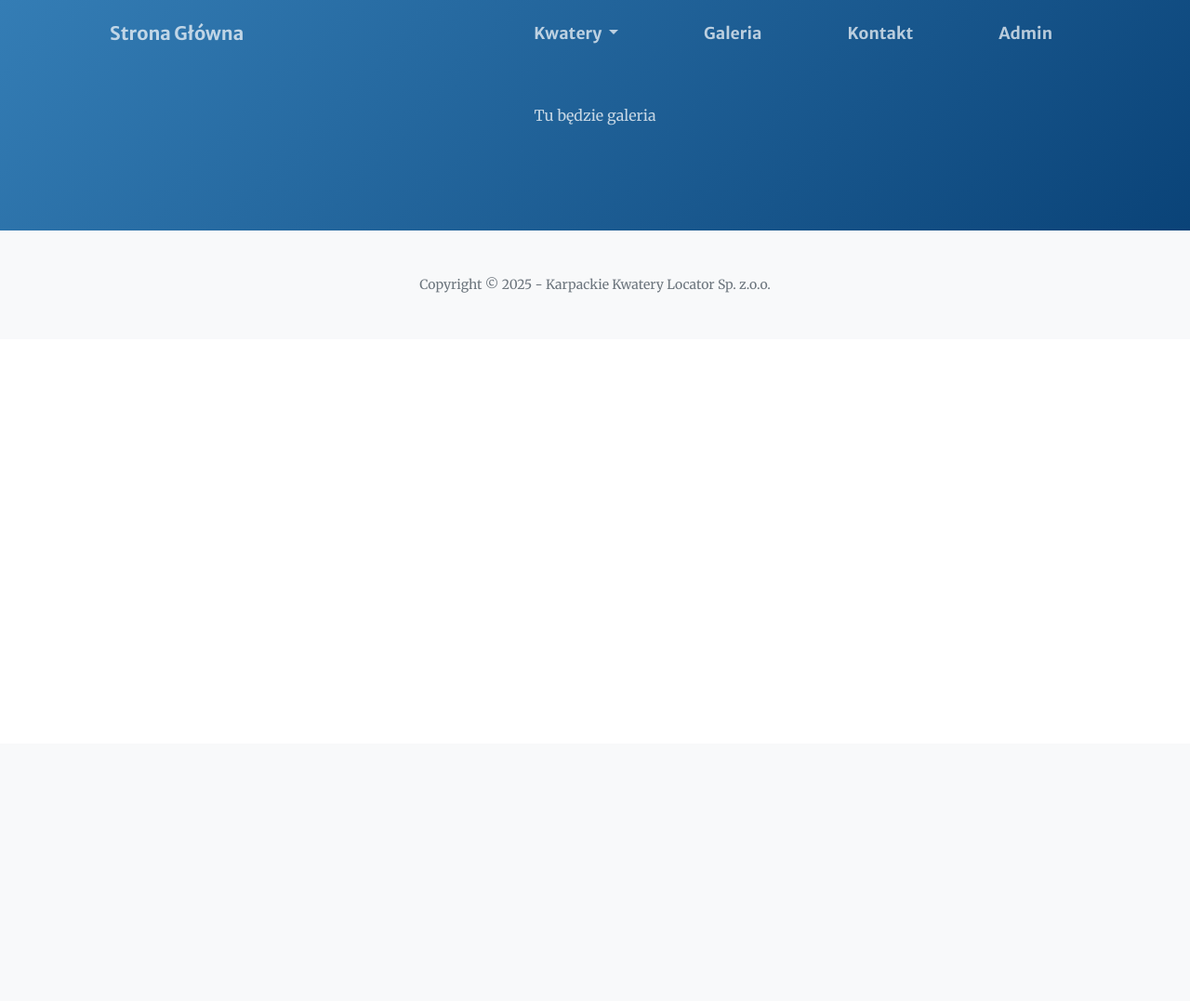
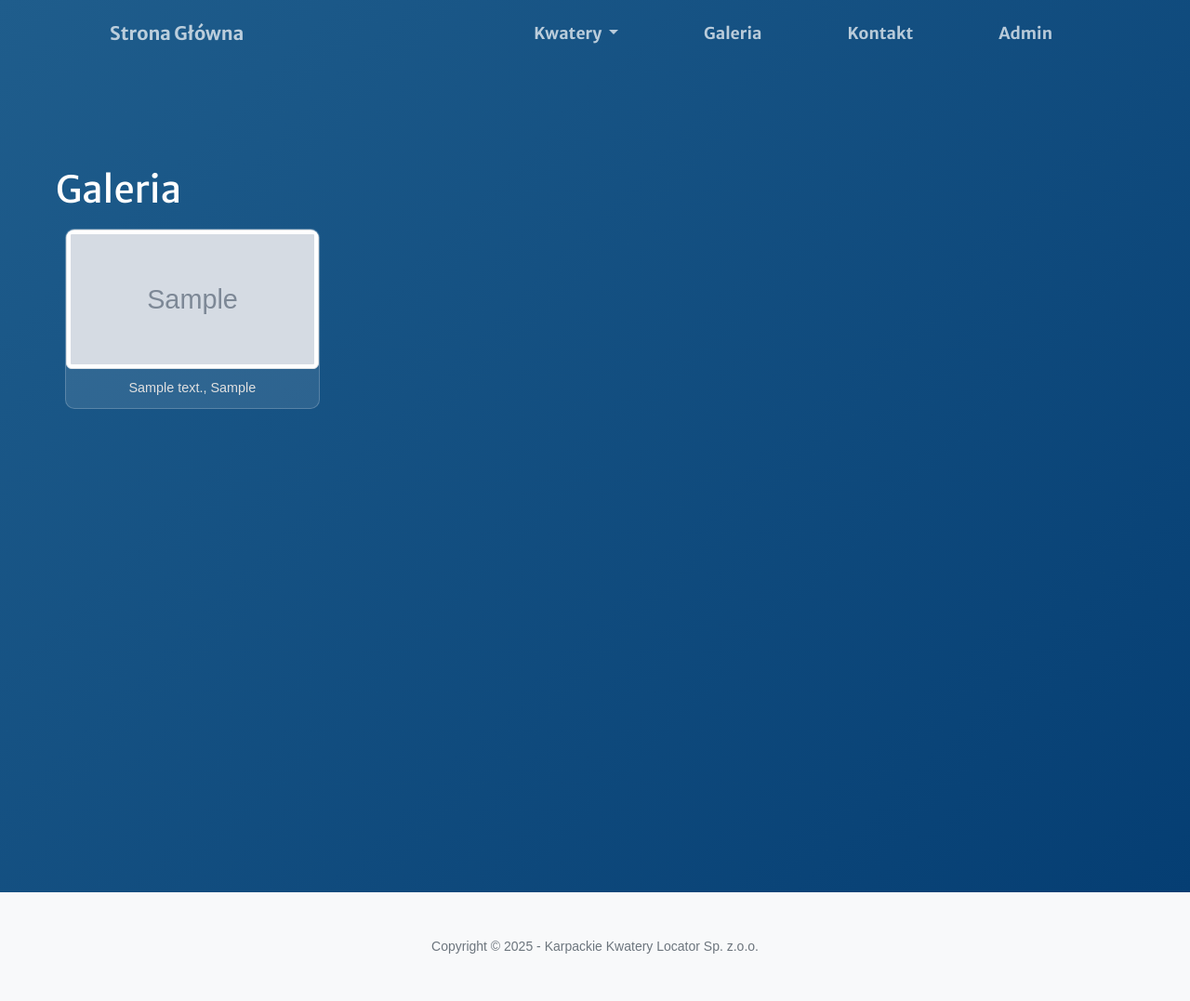
Before and after one commit to mykasero/Karpackie-Kwatery-Locator, a Django app: page /galeria/ in a window 1280 px wide. Shown: the whole page at 93% size. Before the commit the page ends 315 px from the top, so only its background shows below. Run offline with Django 5.2, Linux system fonts and the light colour scheme; tables that the repository leaves empty hold one stand-in row (values such as "Sample post"); grey boxes marked "Sample" are stand-in pictures; parts of the project's set-up code (start-up, migrations or seed data) failed here and were passed over; some libraries are stand-ins or nearby versions.

Commit message:
updated gallery template for loading the images as miniatures + modals to show full picture, added a custom css file for this template

```diff
--- /dev/null
+++ b/static/css/gallery_styles.css
@@ -0,0 +1,81 @@
+body {
+    margin: 0;
+    padding: 0;
+    font-family: 'Arial', sans-serif;
+    background: linear-gradient(135deg, rgb(52, 125, 181) 0%, rgb(10, 67, 120) 100%);
+    color: #fff;
+}
+
+.container2 {
+    max-width: 1200px;
+    margin: 0 auto;
+    padding: 20px;
+    min-height: 100vh;
+}
+
+.gallery-grid {
+    display: grid;
+    grid-template-columns: repeat(2, 1fr);
+    gap: 15px;
+    padding: 10px;
+}
+
+.gallery-item {
+    background: rgba(255, 255, 255, 0.1);
+    border-radius: 10px;
+    overflow: hidden;
+    transition: transform 0.3s ease, box-shadow 0.3s ease;
+    border: 1px solid rgba(255, 255, 255, 0.2);
+}
+
+.gallery-item:hover {
+    transform: scale(1.03);
+    box-shadow: 0 6px 12px rgba(0, 0, 0, 0.15);
+}
+
+.gallery-image {
+    width: 100%;
+    height: 200px;
+    object-fit: cover;
+    cursor: pointer;
+}
+
+.image-title {
+    padding: 10px;
+    text-align: center;
+    color: #e0e0e0;
+    font-size: 0.9em;
+    word-break: break-word;
+}
+
+/* Responsive grid
+@media (min-width: 600px) {
+    .gallery-grid {
+        grid-template-columns: repeat(3, 1fr);
+    }
+}
+
+@media (min-width: 768px) {
+    .gallery-grid {
+        grid-template-columns: repeat(4, 1fr);
+    }
+}
+
+@media (min-width: 1024px) {
+    .gallery-grid {
+        grid-template-columns: repeat(5, 1fr);
+    }
+}
+
+ Adjust image height on larger screens
+@media (min-width: 768px) {
+    .gallery-image {
+        height: 180px;
+    }
+}
+
+@media (min-width: 1024px) {
+    .gallery-image {
+        height: 160px;
+    }
+} */
--- a/templates/core/gallery.html
+++ b/templates/core/gallery.html
@@ -7,49 +7,134 @@
         .shadow-text{
             text-shadow: 2px 2px 6px rgba(255, 255, 255, 0.4);
         }
-        .page-section{
-            padding: 4rem 0;
+
+        /* Custom styling for the gallery */
+        #gallery-table_wrapper {
+            margin: 0 auto;
         }
-        header.masthead {
-            padding-top: 10rem;
-            padding-bottom: calc(10rem - 4.5rem);
-            background:linear-gradient(135deg, rgb(52, 125, 181) 0%, rgb(10, 67, 120) 100%);
-            background-position: center;
-            background-repeat: no-repeat;
-            background-attachment: scroll;
-            background-size: cover;
-          }
-        .masthead{
-            /*background-image: url({% static 'images/bedroom_image.jpg'%});*/
-            background-size: cover;
-            background-position: center;
-            height: 100vh;
+        #gallery-table tbody {
+            display: flex;
+            flex-wrap: wrap;
+            justify-content: flex-start;
+        }
+        #gallery-table tbody tr {
+            width: 23%;
+            margin: 1%;
+            cursor: pointer;
+            transition: transform 0.3s;
+        }
+        #gallery-table tbody tr:hover {
+            transform: scale(1.05);
+        }
+        .dataTables_filter input {
+            margin-bottom: 15px;
         }
 
     </style>
+    <link href="{% static 'css/gallery_styles.css'%}" rel="stylesheet" />
 {% endblock %}
 {% block content %}
-    <!-- Masthead-->
-    <!--<header class="masthead">
-        <div class="container px-4 px-lg-5 h-100">
-            <div class="row gx-4 gx-lg-5 h-100 align-items-center justify-content-center text-center">
-                <div class="col-lg-8 align-self-end">
-                    <h1 class="text-white font-weight-bold">Tu będzie galeria</h1>
-                    <hr class="divider" />
+    <div style="background: linear-gradient(135deg, rgb(31, 93, 140) 0%, rgb(5, 62, 115) 100%); padding-top: 10rem;">
+        <div class = "container2">
+            <h1>Galeria</h1>
+
+            <div class="gallery-grid">
+                {% for image in images %}
+                    <div class="gallery-item">
+                            <img src="{{ image.url }}"
+                            class="img-thumbnail gallery-thumbnail"
+                            style="height: 150px; width:100%; object-fit: cover; cursor:pointer;"
+                            data-image="{{ image.url }}"
+                            data-title="{{ image.title }}">
+                        <div class="image-title">{{ image.title }}</div>
+                    </div>
+                {% endfor %}
+            </div>
+
+        </div>
+    </div>
+    <div class="modal fade" id="imageModal" tabindex="-1" aria-hidden="true">
+        <div class="modal-dialog modal-lg">
+            <div class="modal-content" style="background: rgba(31, 93, 140, 0.95);">
+                <div class="modal-header" style="border-bottom: 1px solid rgba(255, 255, 255, 0.2);">
+                    <h5 class="modal-title" id=modalImageTitle style="color: white;"></h5>
+                    <button type="button" class="btn-close" data-bs-dismiss="modal" aria-label="Zamknij" style="filter: invert(1);"></button>
                 </div>
-                <div class="col-lg-8 align-self-baseline">
-                    <p class="text-white-75 mb-5">Może jakiś krótki opis tutaj</p>
-
+                <div class="modal-body text-center">
+                    <img id="modalImage" src="" class="img-fluid" alt="" style="max-height: 70vh; border-radius: 5px;">
                 </div>
             </div>
         </div>
-    </header>-->
-    <section class="page-section" style="background:linear-gradient(135deg, rgb(52, 125, 181) 0%, rgb(10, 67, 120) 100%);">
-        <div class = "container">
-            <div class ="text-center mt-5">
-                <p class="text-white-75 mb-5">Tu będzie galeria</p>
-            </div>
-        </div>
-    </section>
+    </div>
+{% endblock %}
+{% block scripts %}
+
+<link rel="stylesheet" type="text/css" href="https://cdn.datatables.net/1.11.5/css/jquery.dataTables.css" />
+<script src="https://code.jquery.com/jquery-3.6.0.min.js"></script>
+<script type="text/javascript" src="https://cdn.datatables.net/1.11.5/js/jquery.dataTables.js"></script>
+<script>
+document.addEventListener('DOMContentLoaded', function() {
+
+    // Use jQuery.noConflict() if $ is conflicting with other libraries
+    var $ = jQuery;
+
+    // Handle click on gallery thumbnails
+    $('.gallery-thumbnail').on('click', function() {
+        var imageUrl = $(this).data('image');
+        var imageTitle = $(this).data('title');
+
+        console.log("Attempting to load image from:", imageUrl);
+
+        var img = new Image();
+        img.src = imageUrl;
+
+        img.onload = function() {
+            console.log("Image loaded successfully");
+            $('#modalImage').attr('src', imageUrl);
+            $('#modalImageTitle').text(imageTitle);
+            $('#imageModal').modal('show');
+        };
+
+        img.onerror = function() {
+            console.error("Failed to load image from:", imageUrl);
+            $('#modalImageTitle').text("Error loading image");
+            $('#modalImage').attr('src', '');  // Clear any broken image
+            $('#imageModal').modal('show');
+        };
+    });
+
+    // Responsive grid adjustments
+    function adjustGrid() {
+        const grid = document.querySelector('.gallery-grid');
+        if (!grid) return;
+
+        const width = window.innerWidth;
+        let columns;
+
+        if (width < 576) columns = 2;      // Mobile
+        else if (width < 768) columns = 3; // Tablet
+        else columns = 4;  //  desktop
+
+        grid.style.gridTemplateColumns = `repeat(${columns}, 1fr)`;
+    }
+
+    // Initialize and add event listener
+    adjustGrid();
+    window.addEventListener('resize', adjustGrid);
+
+    // Hover effects (pure JS alternative)
+    document.querySelectorAll('.gallery-item').forEach(item => {
+        item.addEventListener('mouseenter', () => {
+            item.style.transform = 'scale(1.03)';
+            item.style.boxShadow = '0 4px 8px rgba(0, 0, 0, 0.2)';
+        });
+        item.addEventListener('mouseleave', () => {
+            item.style.transform = 'scale(1)';
+            item.style.boxShadow = 'none';
+        });
+    });
+ });
+</script>
+
 
 {% endblock %}
```
